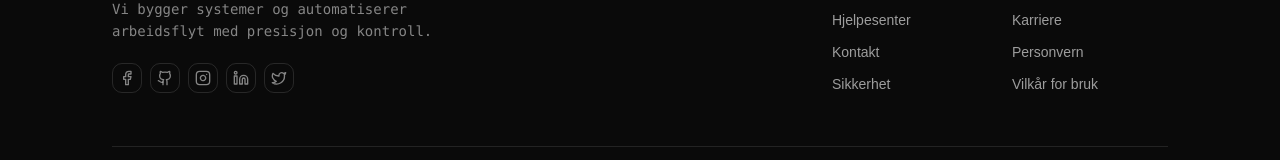
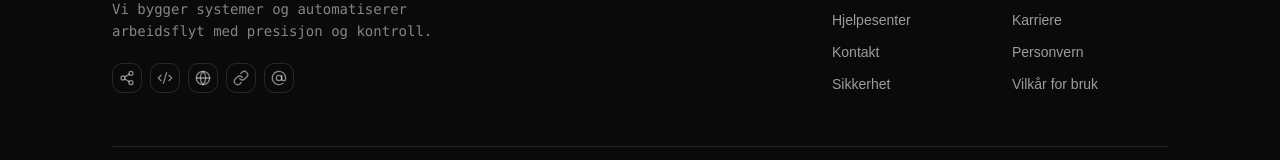
Before and after one commit to erikeriksen82-rgb/koda, a React (Vite) app: page / in a window 1280 px wide. Shown: the part 5016-5176 px from the top of the page. Built offline with nearby package versions, Linux system fonts and the light colour scheme.

Commit message:
Fix missing lucide-react brand icons in footer

```diff
--- a/src/components/ui/minimal-footer.tsx
+++ b/src/components/ui/minimal-footer.tsx
@@ -1,4 +1,4 @@
-import { Github, Linkedin, Twitter, Instagram, Facebook } from "lucide-react";
+import { AtSign, Code2, Globe, Link, Share2 } from "lucide-react";
 
 const company = [
   { title: "Om oss", href: "#" },
@@ -15,11 +15,11 @@ const resources = [
 ];
 
 const socialLinks = [
-  { icon: <Facebook className="size-4" />, href: "#" },
-  { icon: <Github className="size-4" />, href: "#" },
-  { icon: <Instagram className="size-4" />, href: "#" },
-  { icon: <Linkedin className="size-4" />, href: "#" },
-  { icon: <Twitter className="size-4" />, href: "#" },
+  { icon: <Share2 className="size-4" />, href: "#" },
+  { icon: <Code2 className="size-4" />, href: "#" },
+  { icon: <Globe className="size-4" />, href: "#" },
+  { icon: <Link className="size-4" />, href: "#" },
+  { icon: <AtSign className="size-4" />, href: "#" },
 ];
 
 export function MinimalFooter() {
```
